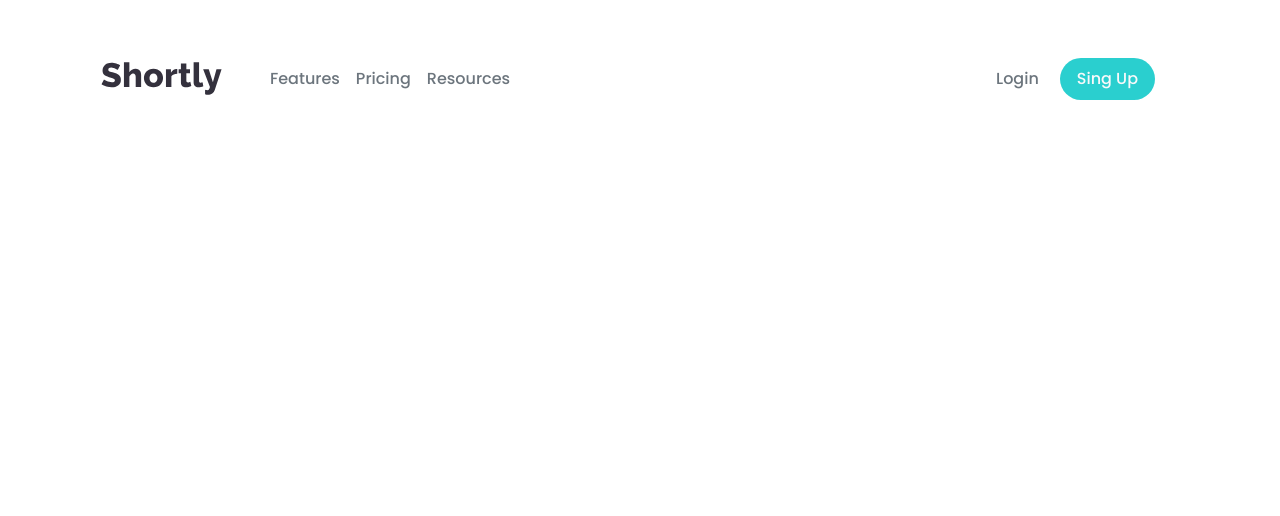
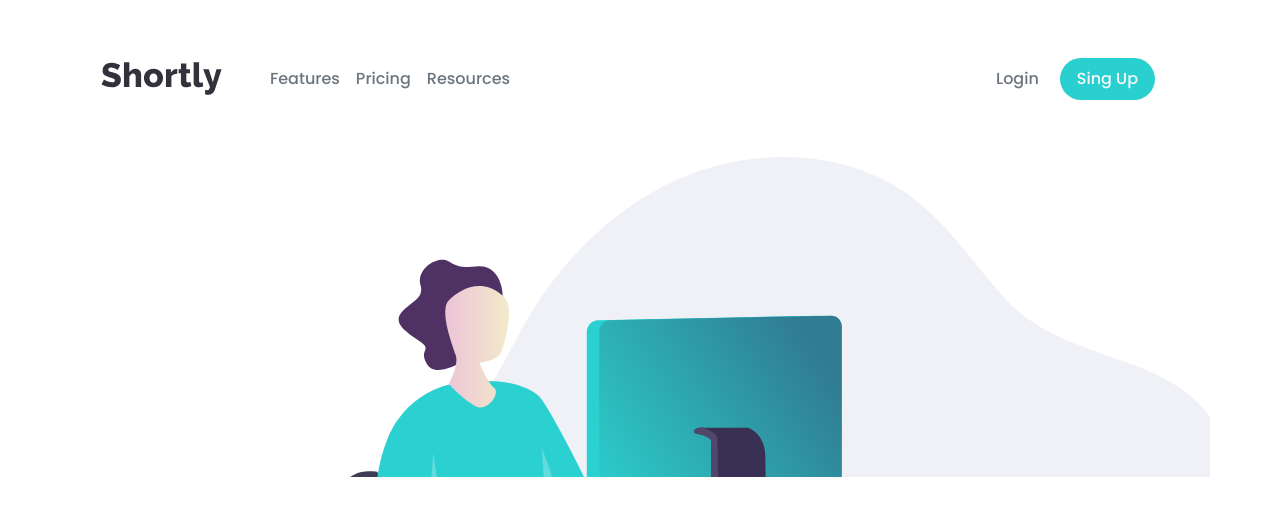
Before and after one commit to pedroalima/quicklink, a React (Vite) app: page / in a window 1280 px wide. Shown: the top 516 px of the page. Built offline with nearby package versions, Linux system fonts and the light colour scheme.

Commit message:
style: add partial banner section

```diff
--- a/src/App.jsx
+++ b/src/App.jsx
@@ -1,6 +1,7 @@
 import { useState, useEffect } from 'react';
 import './style/App.sass'
 import Header from './page/header'
+import Banner from './page/banner_section';
 
 function App() {
 
@@ -18,6 +19,9 @@ function App() {
   return (
     <div className='App'>
       <Header typeDisplay={typeDisplay} />
+	<main>
+		<Banner />
+	</main>
     </div>
   )
 }
--- /dev/null
+++ b/src/page/banner_section/index.jsx
@@ -0,0 +1,17 @@
+import './index.sass'
+
+function Banner() {
+    return (
+        <section className="container banner">
+            <div className="row">
+                <div className='col banner-image'>
+                </div>
+            </div>
+            <div className="row">
+
+            </div>
+        </section>
+    )
+}
+
+export default Banner
--- /dev/null
+++ b/src/page/banner_section/index.sass
@@ -0,0 +1,10 @@
+@use '../../style/variables'
+
+.banner
+    &-image
+        width: 100%
+        height: 40vh
+        background-image: url('../../../public/images/illustration-working.svg')
+        background-size: cover
+        background-repeat: no-repeat
+        background-position-x: 30px
--- a/src/page/header/index.jsx
+++ b/src/page/header/index.jsx
@@ -6,7 +6,7 @@ import { faBars } from '@fortawesome/free-solid-svg-icons';
 
 function Header({ typeDisplay }) {
     return (
-        <header className="container">
+        <header className="container header">
             <nav className="navbar navbar-expand-lg navbar-light">
                 <a className="navbar-brand" href="#">
                     <img src={logo} alt="Logo" />
@@ -22,7 +22,7 @@ function Header({ typeDisplay }) {
                     >
                     <FontAwesomeIcon icon={faBars} size='xl' />
                 </button>
-                <div className="collapse navbar-collapse" id="navbarSupportedContent">
+                <div className="collapse navbar-collapse navbar-menu" id="navbarSupportedContent">
                     {!typeDisplay ? (
                     <>
                         <ul className="navbar-nav mr-auto">
@@ -64,34 +64,6 @@ function Header({ typeDisplay }) {
 
                 </div>
             </nav>
-            {/* {!typeDisplay ? (
-                    <nav className="row align-items-center">
-                        <div className="col-10">
-                            <h1><img src={logo} alt="Logo" /></h1>
-                        </div>
-                        <div className="col-2">
-                            <picture className='icon-menu'>
-                                <FontAwesomeIcon icon={faBars} size='2xl' />
-                            </picture>
-                        </div>
-                    </nav>
-                ) : (
-                    <nav className="row align-items-center">
-                        <div className="col-1">
-                            <h1><img src={logo} alt="Logo" /></h1>
-                        </div>
-                        <div className="col-8 list">
-                            <a href="#">Features</a>
-                            <a href="#">Pricing</a>
-                            <a href="#">Resources</a>
-                        </div>
-                        <div className="col-3 buttons">
-                            <button className='login'>Login</button>
-                            <button className='sing_up'>Sign Up</button>
-                        </div>
-                    </nav>
-                )
-            } */}
         </header>
     )
 }
--- a/src/page/header/index.sass
+++ b/src/page/header/index.sass
@@ -1,12 +1,19 @@
 @use '../../style/variables'
 
-.container
+.header
+    position: relative
     padding: 1rem 0
 
     @media screen and ( min-width: 990px )
         padding: 0
 
-    .navbar-collapse
+    .navbar-menu
+        // position: absolute
+        // top: 3rem
+        // left: -40%
+        // transform: translate(50%, 0%)
+        // z-index: 5
+        // width: 88%
         text-align: center
         background: variables.$mobile-menu-bg
         border-radius: 10px
```
